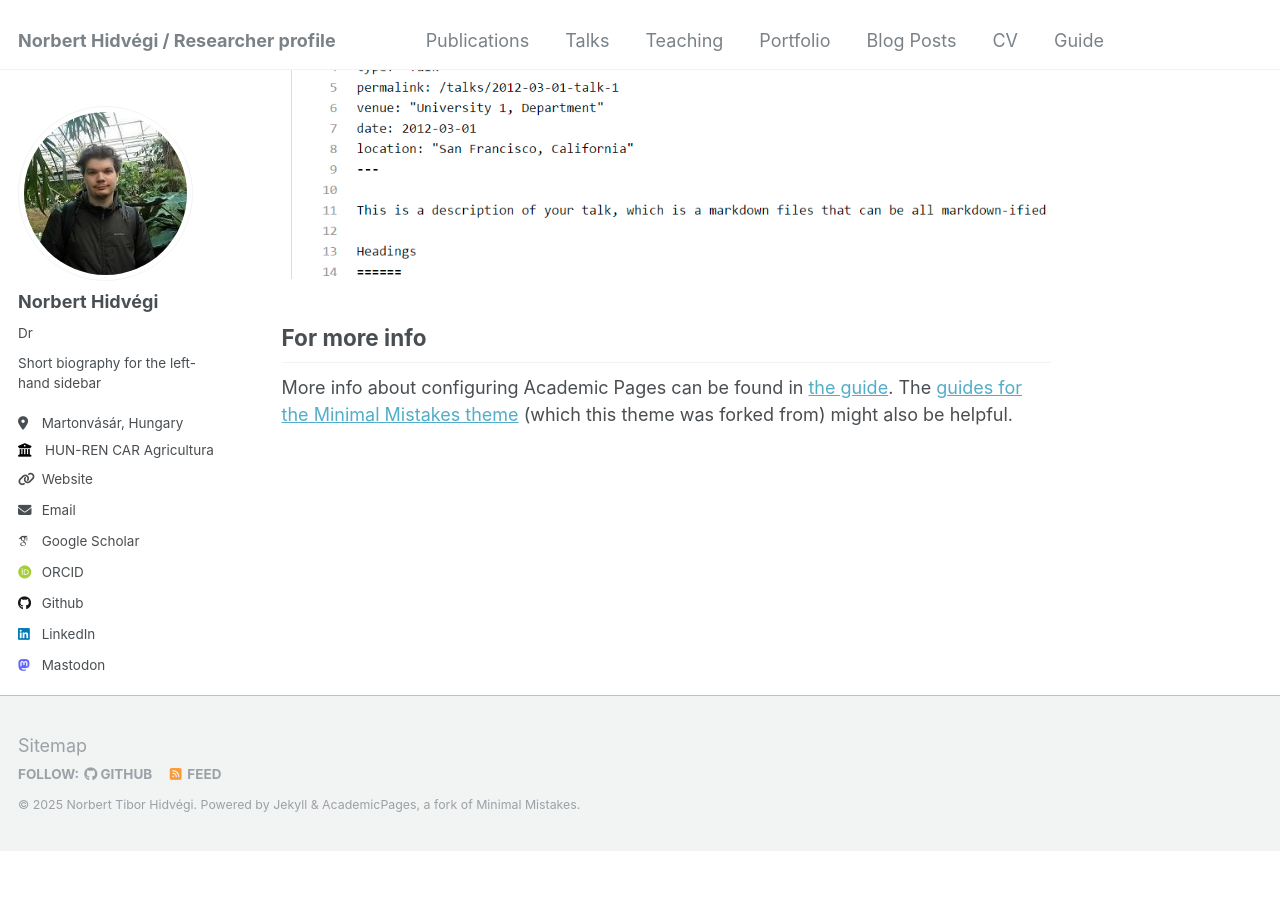
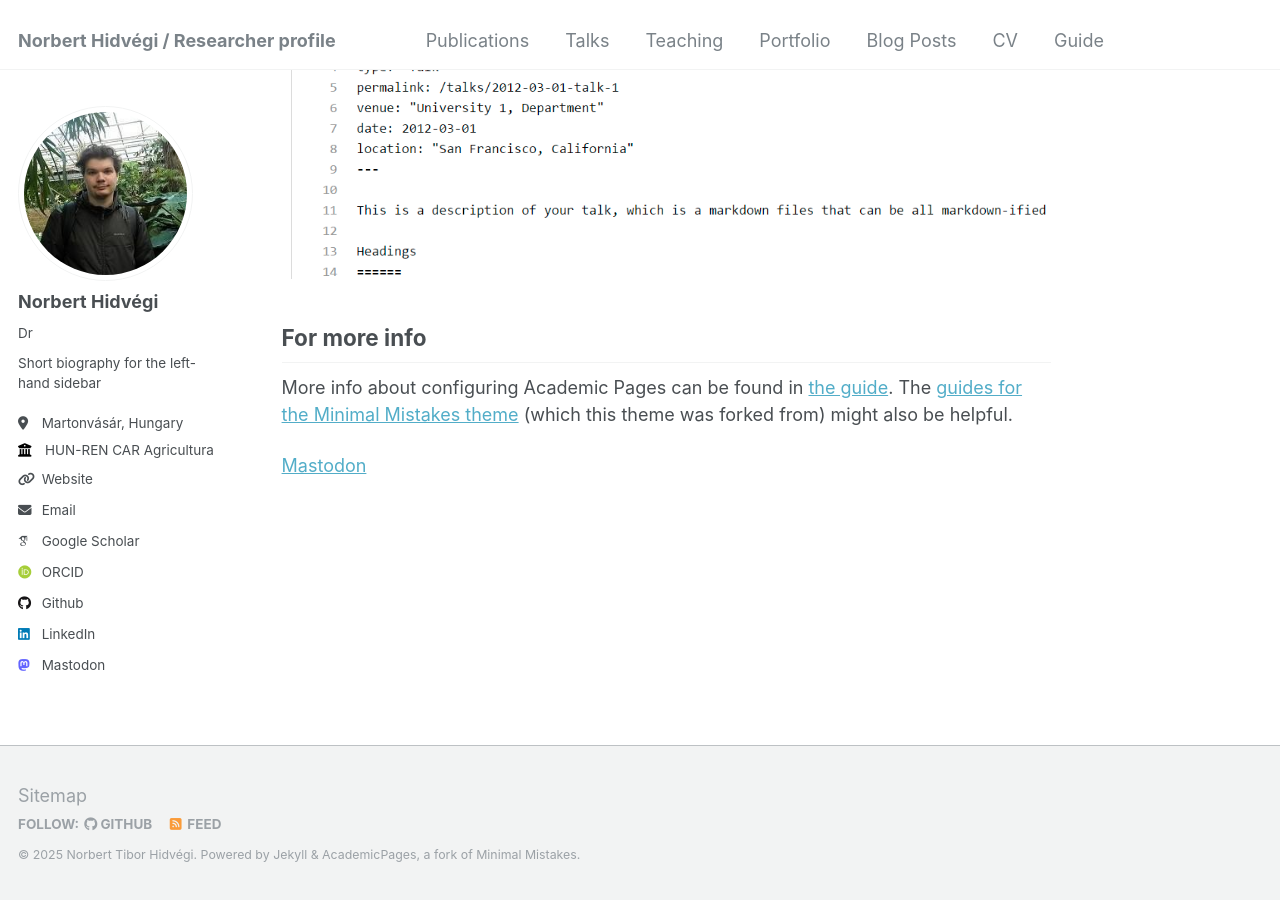
Before and after one commit to hidvegin/hidvegin.github.io, a Jekyll site: the page built from _pages/about.md, in a window 1280 px wide and 900 px high, scrolled down 2710 px. Built offline with Jekyll 4.4.1, drawn with Linux system fonts in a browser that asks for light colours; some web fonts are replaced; before the commit the page ends 3560 px from its top, so only the background shows below that.

Commit message:
Add Mastodon link to about page

```diff
--- a/_pages/about.md
+++ b/_pages/about.md
@@ -47,3 +47,5 @@ Example: editing a markdown file for a talk
 For more info
 ------
 More info about configuring Academic Pages can be found in [the guide](https://academicpages.github.io/markdown/). The [guides for the Minimal Mistakes theme](https://mmistakes.github.io/minimal-mistakes/docs/configuration/) (which this theme was forked from) might also be helpful.
+
+<a rel="me" href="https://genomic.social/@NorbertHidvegi">Mastodon</a>
```
